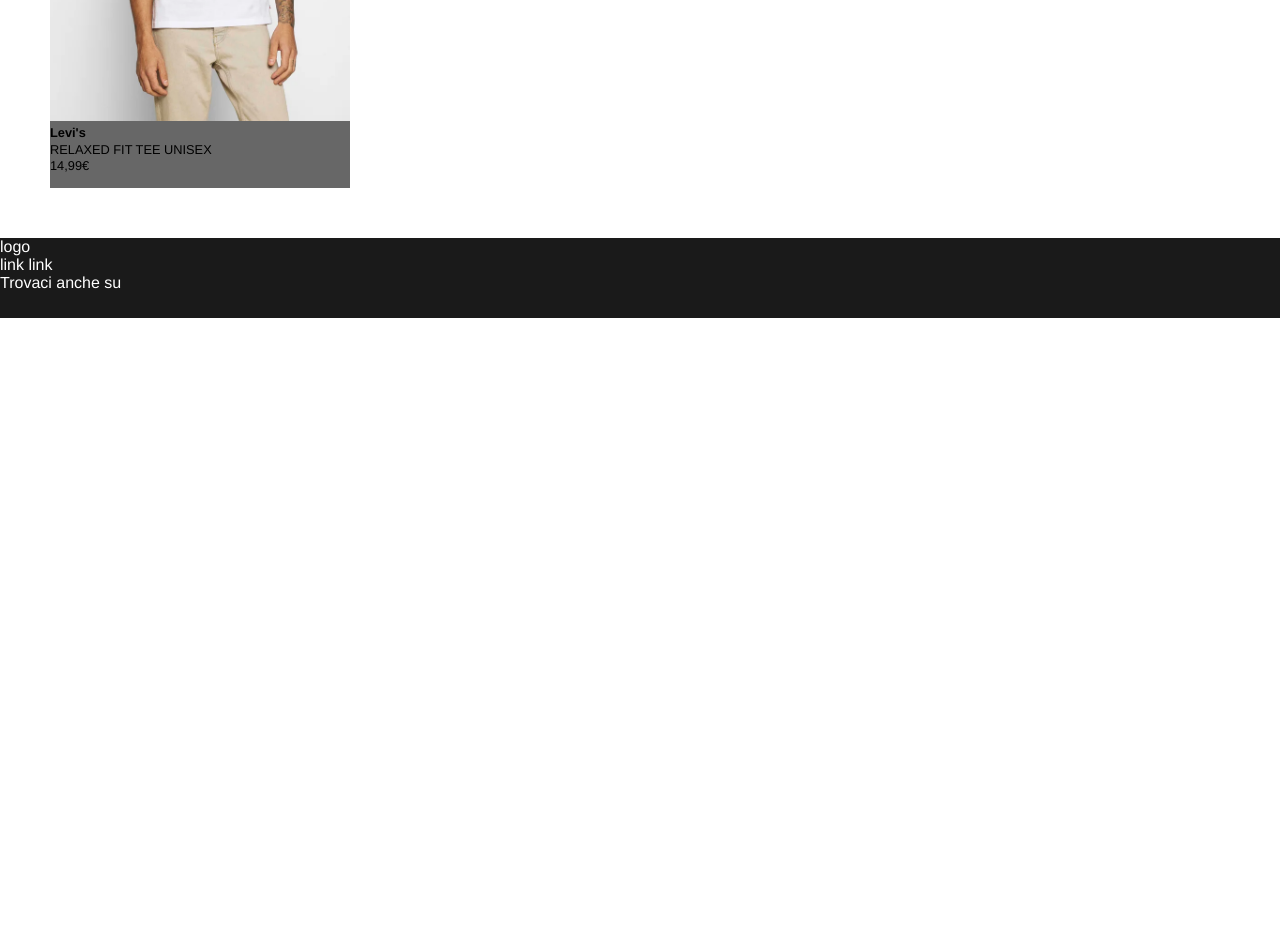
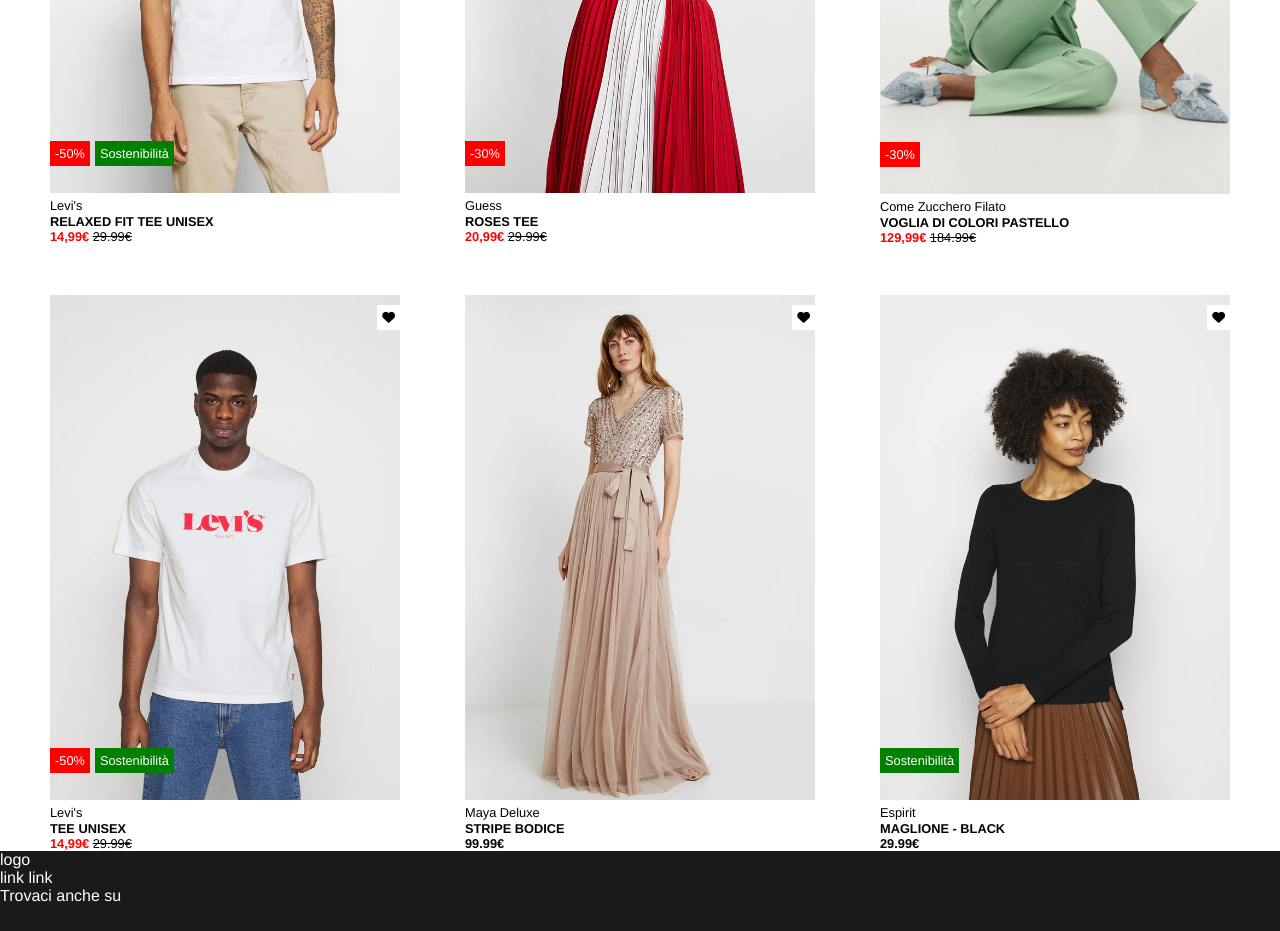
Before and after one commit to RiccardoBasso01/html-css-boolando, a plain HTML site: page index.html in a window 1280 px wide. Shown: the part 480-1411 px from the top of the page. Before the commit the page ends 800 px from the top, so only its background shows below. Drawn offline with Linux system fonts and the light colour scheme.

Commit message:
aggiunta main

```diff
--- a/css/style.css
+++ b/css/style.css
@@ -50,6 +50,24 @@ ul.flex{
 
 ul a:hover{ /***/
     text-decoration: underline;
+}
+
+/* TODO: CUORE ROSSO IN HOVER */
+.like:hover{
+    color: red;
+}
+
+/* TODO: CAMBIO IMMAGINE IN HOVER */
+img:last-of-type{
+    display: none;
+}
+
+.card:hover img:first-of-type{
+    display: none;
+}
+
+.card:hover img:last-of-type{
+    display: inline-block;
 }
 
 /* HEADER */
@@ -109,17 +127,70 @@ input{
 /* MAIN */
 .row{
     display: flex;
+    flex-wrap: wrap;
+    gap: 50px;
+    justify-content: space-between;
 }
 
 .card{
-    background-color: var(--grigio-1);
-    flex-basis: 300px;
-    height: 500px;
-    margin-bottom: 50px; /*!DA TOGLIERE*/
+    width: 350px;
 }
 
 .card img{
     width: 100%;
+}
+
+
+/* PREZZO */
+.discount{   /*prezzo scontato rosso*/
+    color: red;
+    font-weight: 900;
+}
+
+.price.discount{  /*prezzo prima dello sconto*/
+    text-decoration: line-through;
+    color: black;
+    font-weight: 400;
+}
+
+.price{  /*prezzo normale*/
+    font-weight: 900;
+}
+
+/* !Immagine del prodotto */
+.product-image{
+    position: relative;
+}
+
+.like{
+    position: absolute;
+    top: 10px;
+    right: 0;
+    padding: 5px;
+    background-color: white;
+}
+
+.info-product.flex{
+    position: absolute;
+    bottom: 30px;
+    color: white;
+}
+
+.percentage-discount{
+    background-color: red;
+    padding: 5px;
+    margin-right: 5px;
+}
+
+.characteristics{
+    background-color: green;
+    padding: 5px;
+}
+
+/* !Se non è presente nessuno sconto o caratteristica extra da segnalare assegno classe NONE in modo da rendere più veloce una eventuale modifica futura */
+.NONE{
+    padding: 0;
+    margin: 0;
 }
 
 
--- a/index.html
+++ b/index.html
@@ -52,15 +52,126 @@
         </div>
     </header>
 
+    <!-- MAIN -->
     <main>
         <div class="row center">
             <div class="card">
-                <img src="img/1.webp" alt="">
-                <h3>Levi's</h3>
-                <span>RELAXED FIT TEE UNISEX</span>
+                <div class="product-image"> <!-- !attento -->
+                    <img src="img/1.webp" alt="1.webp">
+                    <img src="img/1b.webp" alt="1b.webp">
+                    <div class="like"><i class="fa-solid fa-heart"></i></div>
+                    <div class="info-product flex">
+                        <div class="percentage-discount">-50%</div>
+                        <div class="characteristics">Sostenibilità</div>
+                    </div>
+                </div>
+                <span>Levi's</span>
+                <h3>RELAXED FIT TEE UNISEX</h3>
+
+                <!-- PREZZO -->
                 <div>
                     <span class="discount">14,99&euro;</span>
+                    <span class="price discount">29.99&euro;</span>
+                </div>
+            </div>
 
+            <div class="card">
+                <div class="product-image"> <!-- !attento -->
+                    <img src="img/2.webp" alt="2.webp">
+                    <img src="img/2b.webp" alt="2b.webp">
+                    <div class="like"><i class="fa-solid fa-heart"></i></div>
+                    <div class="info-product flex">
+                        <div class="percentage-discount">-30%</div>
+                        <div class="characteristics NONE"></div> <!-- !Per inserire un informazione eliminare classe "NONE" -->
+                    </div>
+                </div>
+                <span>Guess</span>
+                <h3>ROSES TEE</h3>
+
+                <!-- PREZZO -->
+                <div>
+                    <span class="discount">20,99&euro;</span>
+                    <span class="price discount">29.99&euro;</span>
+                </div>
+            </div>
+
+            <div class="card">
+                <div class="product-image"> <!-- !attento -->
+                    <img src="img/3.webp" alt="3.webp">
+                    <img src="img/3b.webp" alt="3b.webp">
+                    <div class="like"><i class="fa-solid fa-heart"></i></div>
+                    <div class="info-product flex">
+                        <div class="percentage-discount">-30%</div>
+                        <div class="characteristics NONE"></div> <!-- !Per inserire un informazione eliminare classe "NONE" -->
+                    </div>
+                </div>
+                <span>Come Zucchero Filato</span>
+                <h3>VOGLIA DI COLORI PASTELLO</h3>
+
+                <!-- PREZZO -->
+                <div>
+                    <span class="discount">129,99&euro;</span>
+                    <span class="price discount">184.99&euro;</span>
+                </div>
+            </div>
+
+            <div class="card">
+                <div class="product-image"> <!-- !attento -->
+                    <img src="img/4.webp" alt="4.webp">
+                    <img src="img/4b.webp" alt="4b.webp">
+                    <div class="like"><i class="fa-solid fa-heart"></i></div>
+                    <div class="info-product flex">
+                        <div class="percentage-discount">-50%</div>
+                        <div class="characteristics">Sostenibilità</div>
+                    </div>
+                </div>
+                <span>Levi's</span>
+                <h3>TEE UNISEX</h3>
+
+                <!-- PREZZO -->
+                <div>
+                    <span class="discount">14,99&euro;</span>
+                    <span class="price discount">29.99&euro;</span>
+                </div>
+            </div>
+
+            <div class="card">
+                <div class="product-image"> <!-- !attento -->
+                    <img src="img/5.webp" alt="5.webp">
+                    <img src="img/5b.webp" alt="5b.webp">
+                    <div class="like"><i class="fa-solid fa-heart"></i></div>
+                    <div class="info-product flex">
+                        <div class="percentage-discount NONE"></div>
+                        <div class="characteristics NONE"></div>
+                    </div>
+                </div>
+                <span>Maya Deluxe</span>
+                <h3>STRIPE BODICE</h3>
+
+                <!-- PREZZO -->
+                <div>
+                    <span class="discount"></span>
+                    <span class="price">99.99&euro;</span>
+                </div>
+            </div>
+
+            <div class="card">
+                <div class="product-image"> <!-- !attento -->
+                    <img src="img/6.webp" alt="6.webp">
+                    <img src="img/6b.webp" alt="6b.webp">
+                    <div class="like"><i class="fa-solid fa-heart"></i></div>
+                    <div class="info-product flex">
+                        <div class="percentage-discount NONE"></div>
+                        <div class="characteristics">Sostenibilità</div>
+                    </div>
+                </div>
+                <span>Espirit</span>
+                <h3>MAGLIONE - BLACK</h3>
+
+                <!-- PREZZO -->
+                <div>
+                    <span class="discount"></span>
+                    <span class="price">29.99&euro;</span>
                 </div>
             </div>
         </div>
```
